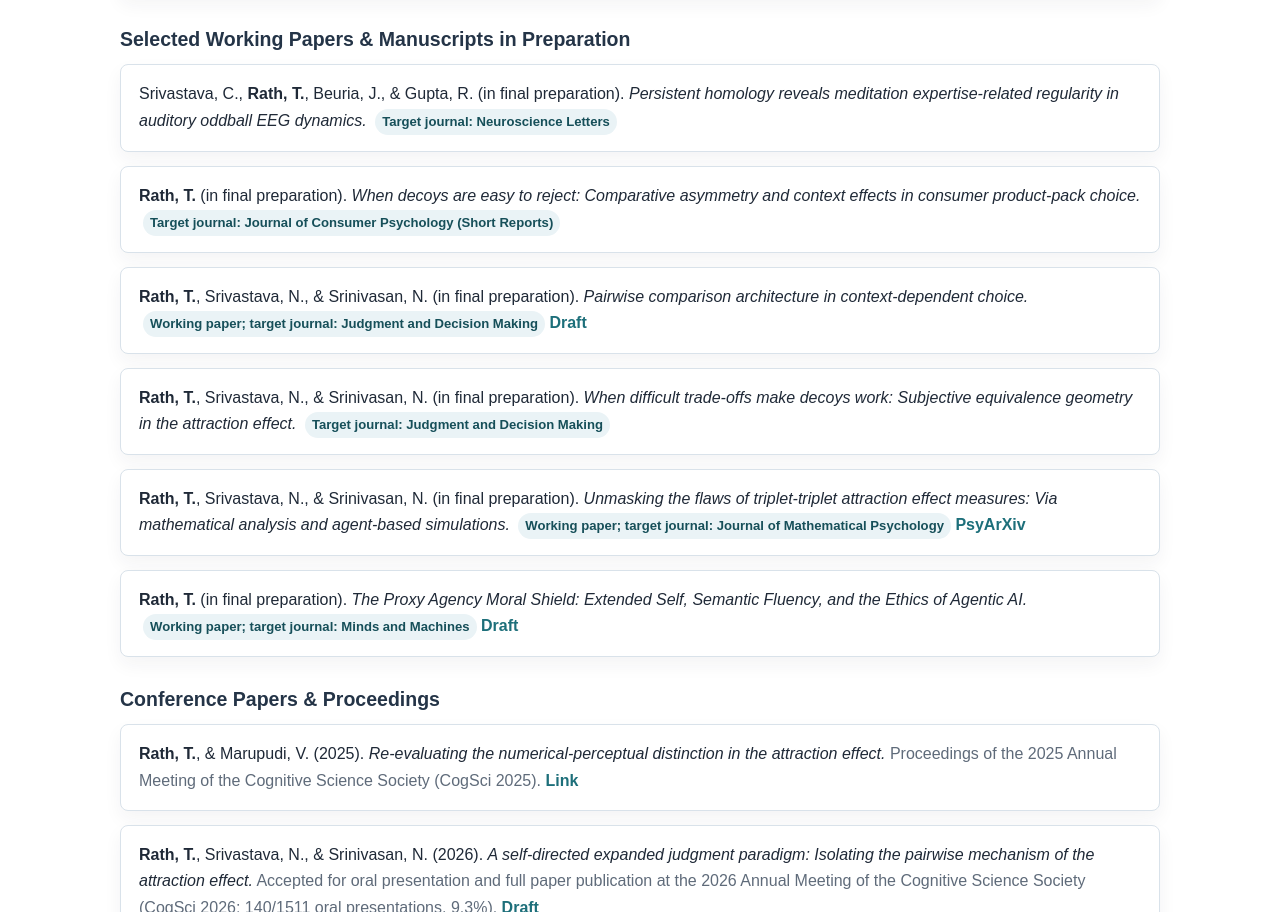
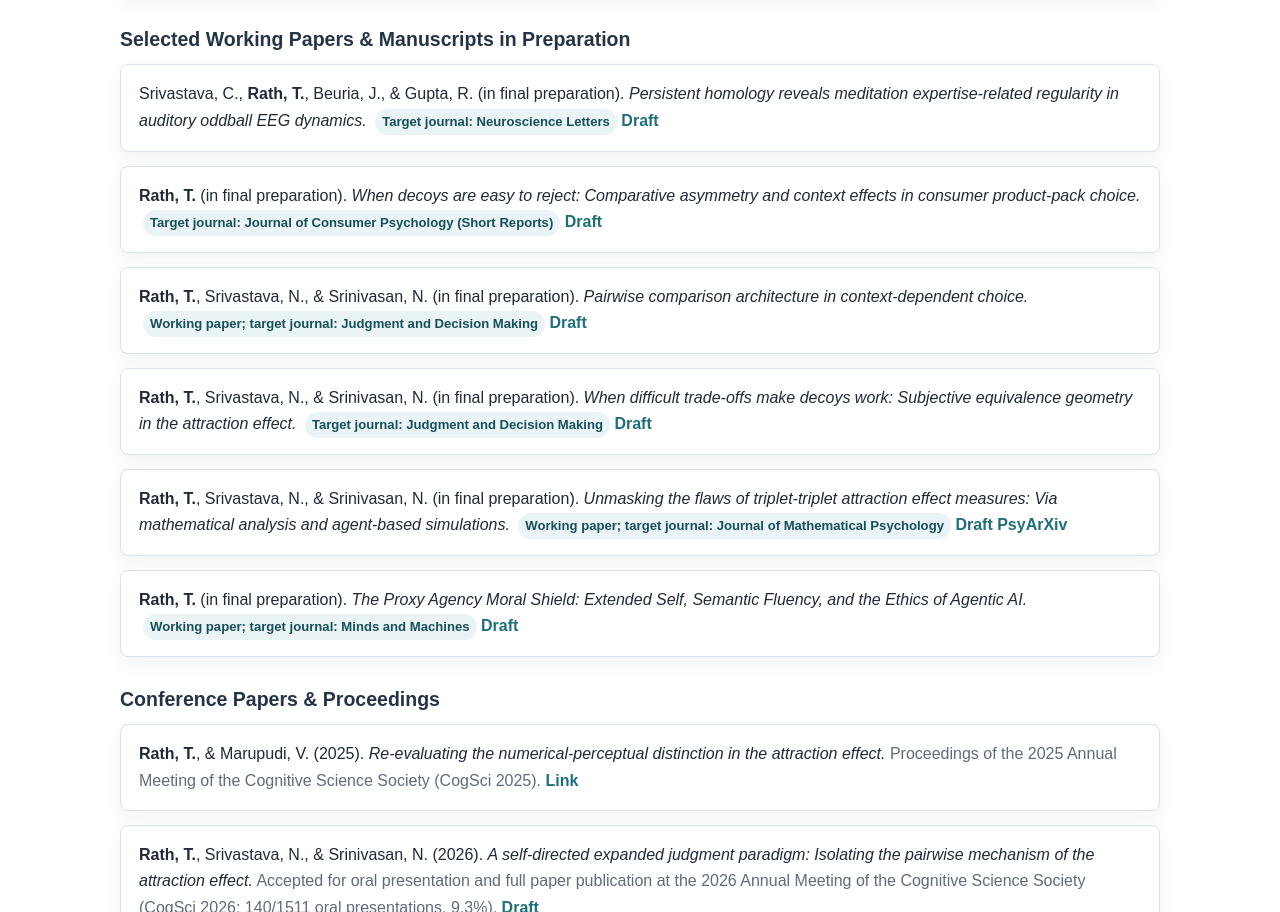
Before and after one commit to tapasiitk/tapasiitk.github.io, a plain HTML site: page index.html in a window 1280 px wide. Shown: the part 2319-3231 px from the top of the page. Drawn offline with Linux system fonts and the light colour scheme.

Commit message:
Link all working paper drafts

```diff
--- a/index.html
+++ b/index.html
@@ -156,12 +156,16 @@
                         <em>Persistent homology reveals meditation expertise-related regularity in auditory oddball EEG
                             dynamics.</em>
                         <span class="status">Target journal: Neuroscience Letters</span>
+                        <a href="docs/submitted/Neuroscience_Letters.pdf" target="_blank"
+                            rel="noopener noreferrer">Draft</a>
                     </li>
                     <li>
                         <strong>Rath, T.</strong> (in final preparation).
                         <em>When decoys are easy to reject: Comparative asymmetry and context effects in consumer
                             product-pack choice.</em>
                         <span class="status">Target journal: Journal of Consumer Psychology (Short Reports)</span>
+                        <a href="docs/submitted/exp3_jcp_manuscript.pdf" target="_blank"
+                            rel="noopener noreferrer">Draft</a>
                     </li>
                     <li>
                         <strong>Rath, T.</strong>, Srivastava, N., & Srinivasan, N. (in final preparation).
@@ -174,12 +178,15 @@
                         <em>When difficult trade-offs make decoys work: Subjective equivalence geometry in the attraction
                             effect.</em>
                         <span class="status">Target journal: Judgment and Decision Making</span>
+                        <a href="docs/submitted/jdm_trade-off_merged.pdf" target="_blank"
+                            rel="noopener noreferrer">Draft</a>
                     </li>
                     <li>
                         <strong>Rath, T.</strong>, Srivastava, N., & Srinivasan, N. (in final preparation).
                         <em>Unmasking the flaws of triplet-triplet attraction effect measures: Via mathematical analysis
                             and agent-based simulations.</em>
                         <span class="status">Working paper; target journal: Journal of Mathematical Psychology</span>
+                        <a href="docs/submitted/jmp.pdf" target="_blank" rel="noopener noreferrer">Draft</a>
                         <a href="https://doi.org/10.31234/osf.io/cj6hu_v1" target="_blank"
                             rel="noopener noreferrer">PsyArXiv</a>
                     </li>
```
Also changed, not shown: 4 other files.
